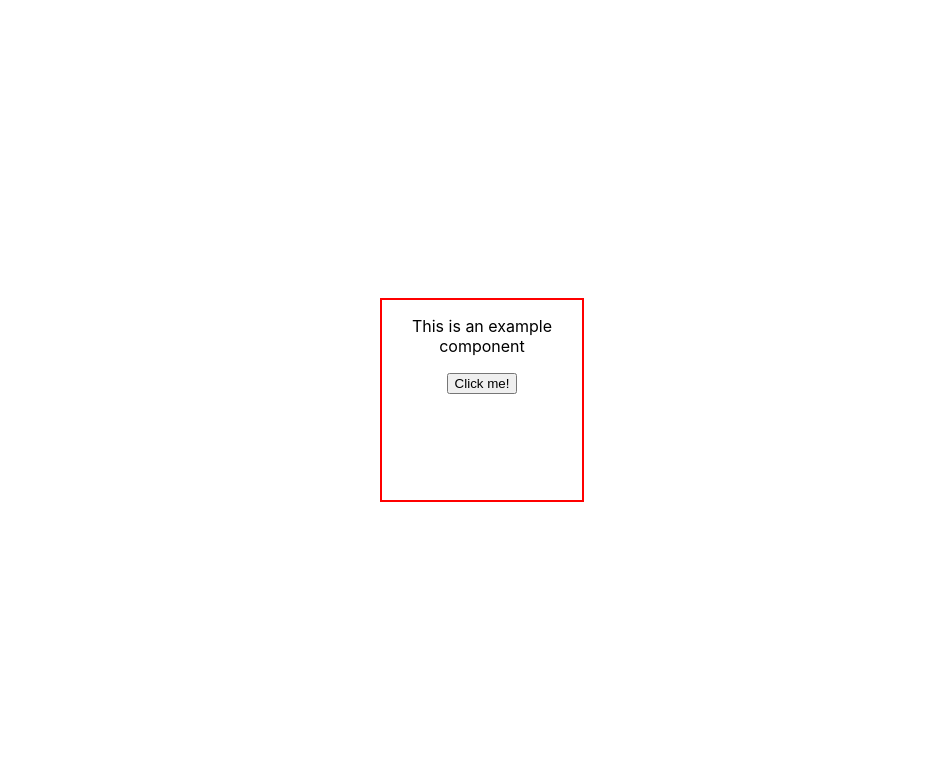
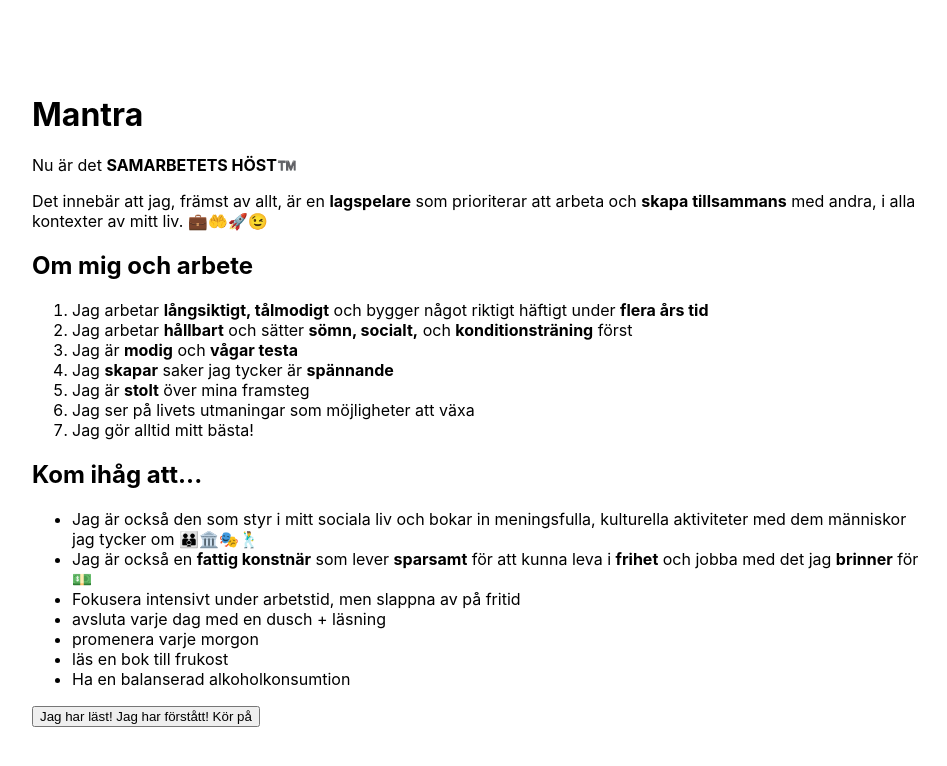
Before and after one commit to douglasdriving/start_sequence, a React (Create React App) app: page / in a window 1280 px wide. Both pictures are taken after a click on the button "Start". Shown: the top 766 px of the page, without its empty margins (158-1105 px from the left). Built offline with nearby package versions, Linux system fonts and the light colour scheme.

Commit message:
added mantra component

```diff
--- a/src/App.css
+++ b/src/App.css
@@ -4,6 +4,11 @@
   justify-content: center;
   align-items: center;
   height: 100vh;
+}
+
+.mantra {
+  text-align: left;
+  max-width: 900px;
 }
 
 .App-logo {
--- a/src/components/sequencer.tsx
+++ b/src/components/sequencer.tsx
@@ -1,5 +1,5 @@
 import React, { useState, useEffect } from 'react';
-import ExampleComponent from './exampleComponent';
+import Mantra from './sequences/mantra/mantra';
 
 const Sequencer: React.FC = () => {
   const [currentStep, setCurrentStep] = useState<number>(-1);
@@ -12,7 +12,7 @@ const Sequencer: React.FC = () => {
     setCurrentStep(-1);
   };
 
-  const steps = [ExampleComponent];
+  const steps = [Mantra];
 
   const sequenceComponents = React.useMemo(
     () => steps.map((StepComponent) => (
--- /dev/null
+++ b/src/components/sequences/mantra/mantra.tsx
@@ -0,0 +1,44 @@
+import React from "react";
+
+interface IProps {
+  handleClick: () => void;
+}
+
+const Mantra = ({ handleClick }: IProps) => {
+  return (
+    <div className="mantra">
+      <h1>Mantra</h1>
+      <p>Nu är det <b>SAMARBETETS HÖST™️</b></p>
+      <p>
+        Det innebär att jag, främst av allt, är en <b>lagspelare</b> som prioriterar att arbeta och <b>skapa tillsammans</b> med andra, i alla kontexter av mitt liv. 💼🤲🚀😉
+      </p >
+
+      <h2>Om mig och arbete</h2>
+      <ol>
+        <li>Jag arbetar <b>långsiktigt, tålmodigt</b> och bygger något riktigt häftigt under <b>flera års tid</b></li>
+        <li>Jag arbetar <b>hållbart</b> och sätter <b>sömn, socialt,</b> och <b>konditionsträning</b> först</li>
+        <li>Jag är <b>modig</b> och <b>vågar testa</b></li>
+        <li>Jag <b>skapar</b> saker jag tycker är <b>spännande</b></li>
+        <li>Jag är <b>stolt</b> över mina framsteg</li>
+        <li>Jag ser på livets utmaningar som möjligheter att växa</li>
+        <li>Jag gör alltid mitt bästa!</li>
+      </ol>
+
+      <h2>Kom ihåg att...</h2>
+
+      <ul>
+        <li>Jag är också den som styr i mitt sociala liv och bokar in meningsfulla, kulturella aktiviteter med dem människor jag tycker om 👪🏛️🎭🕺</li>
+        <li>Jag är också en <b>fattig konstnär</b> som lever <b>sparsamt</b> för att kunna leva i <b>frihet</b> och jobba med det jag <b>brinner</b> för 💵</li>
+        <li>Fokusera intensivt under arbetstid, men slappna av på fritid</li>
+        <li>avsluta varje dag med en dusch + läsning</li>
+        <li>promenera varje morgon</li>
+        <li>läs en bok till frukost</li>
+        <li>Ha en balanserad alkoholkonsumtion</li>
+      </ul>
+
+      <button onClick={handleClick}>Jag har läst! Jag har förstått! Kör på</button>
+    </div>
+  );
+}
+
+export default Mantra;
```
Also changed, not shown: src/components/sequences/exampleComponent.tsx (renamed from src/components/exampleComponent.tsx).
